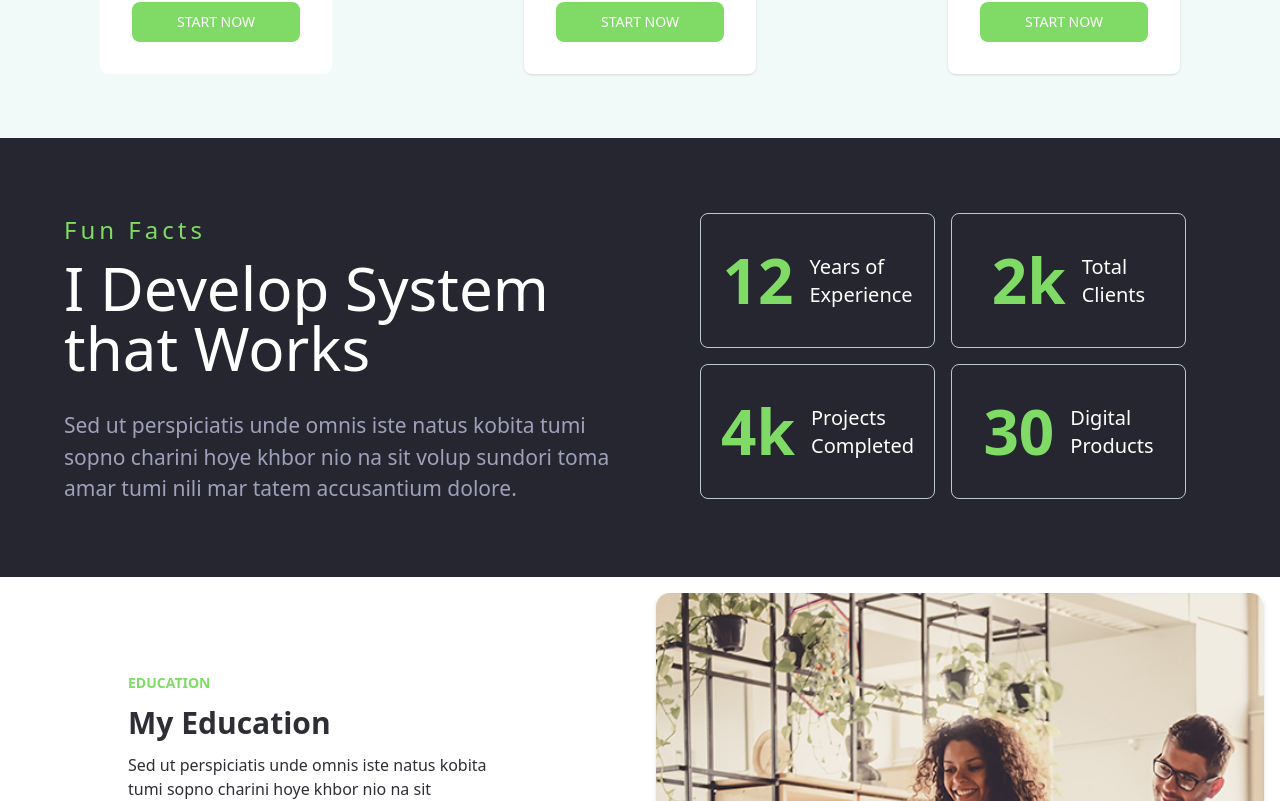
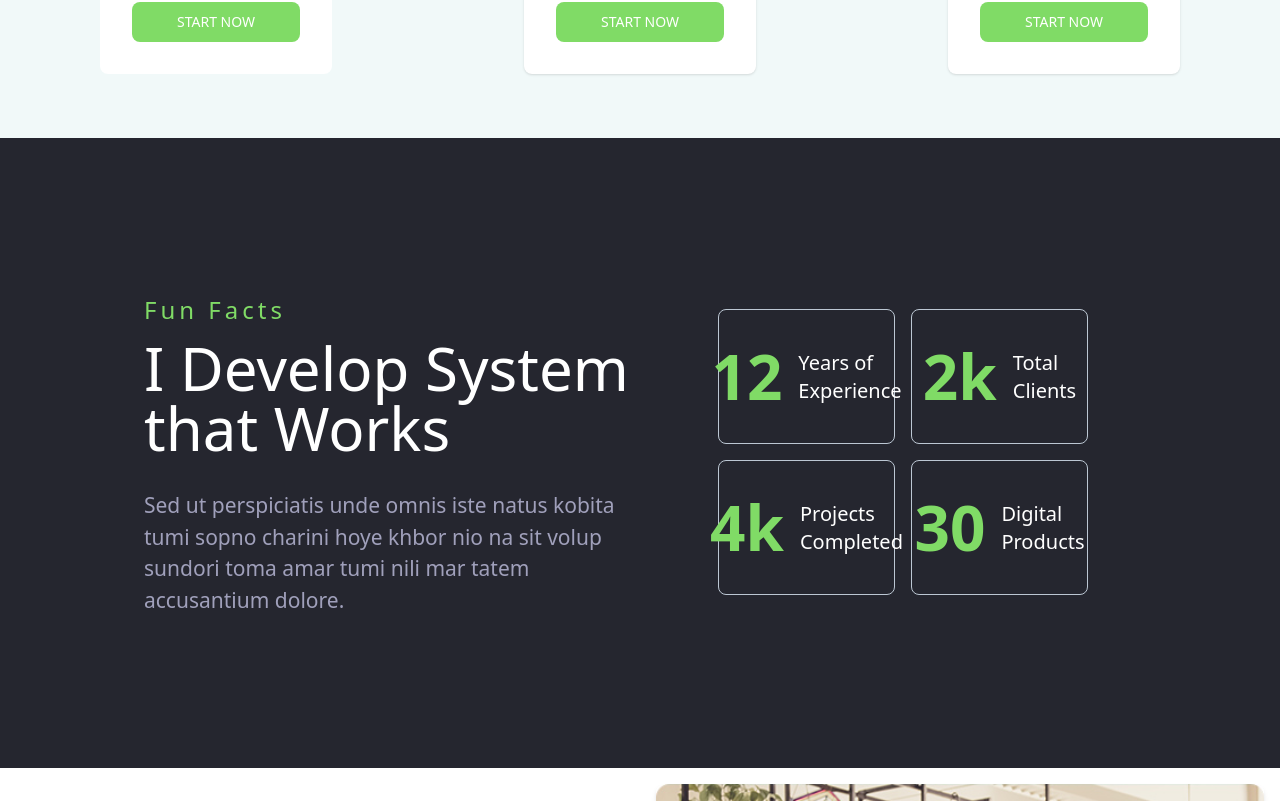
Before and after one commit to muzammil-x/dev-project, a React (Vite) app in the folder portfolio/: page / in a window 1280 px wide. Shown: the part 2619-3420 px from the top of the page. Built offline with nearby package versions, Linux system fonts and the light colour scheme.

Commit message:
FunFacts ok

```diff
--- a/portfolio/src/components/FunFacts.jsx
+++ b/portfolio/src/components/FunFacts.jsx
@@ -2,7 +2,7 @@ import React from "react";
 
 export default function FunFacts() {
   return (
-    <div className="bg-[#25262F]   ">
+    <div className="bg-[#25262F] md:p-20 ">
       <div className=" pt-16 pl-5 pr-5 pb-5 sm:p-16 sm:pb-4 lg:grid lg:grid-cols-2 lg:place-content-center lg:place-items-center lg:space-y-[-50px] lg:space-x-[30px] ">
         <div className="lg:mb-14">
           <div className="text-[#80DB66] text-xl lg:text-2xl lg:tracking-[4px] lg:pt-3 lg:pb-3">
@@ -18,7 +18,7 @@ export default function FunFacts() {
           </div>
         </div>
 
-        <div className="sm:grid sm:grid-cols-2     ">
+        <div className="sm:grid sm:grid-cols-2 p-10    ">
           <div className=" flex justify-center items-center space-x-4 border-[1px] border-[#bcc7d3] rounded-lg p-7 lg:p-5 lg:m-2  ml-[15px] mr-[15px]  m-2   ">
             <div className="text-[#80DB66] text-[62px] font-bold">12</div>
             <div>
```
